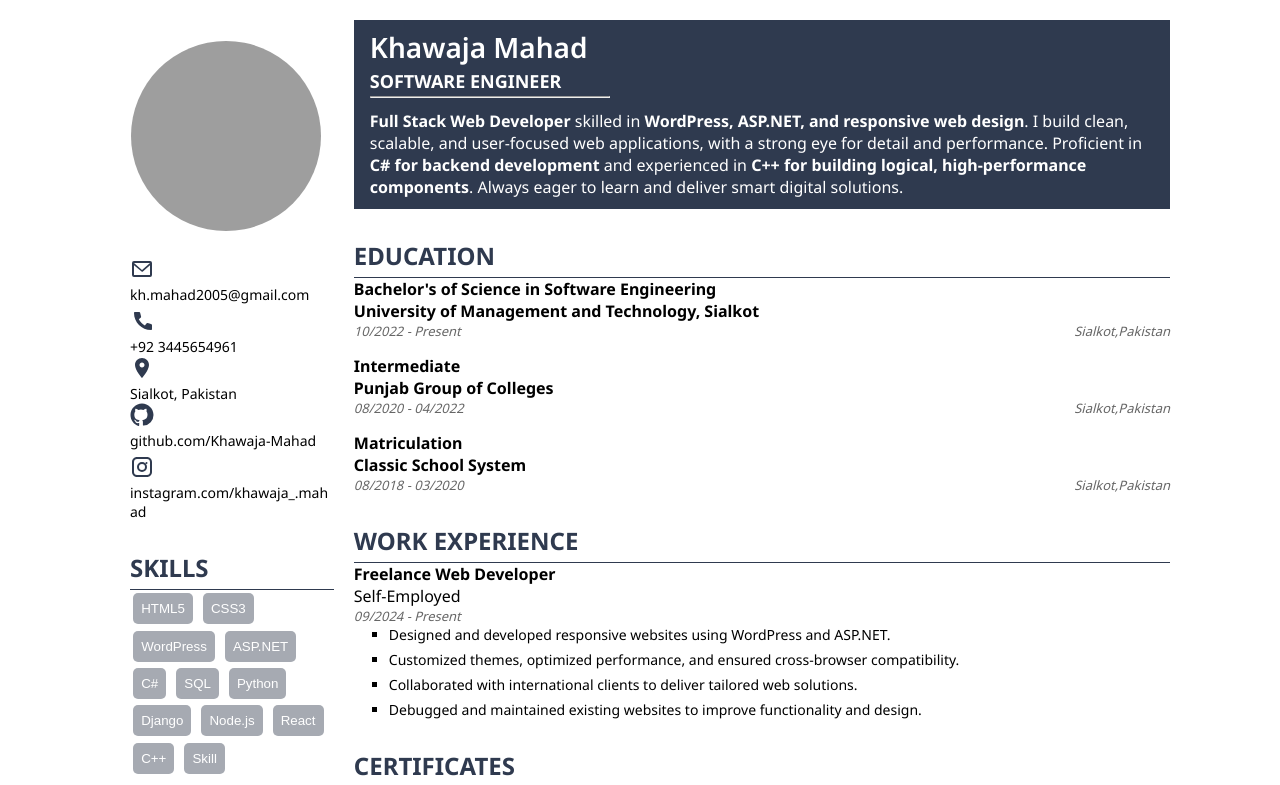
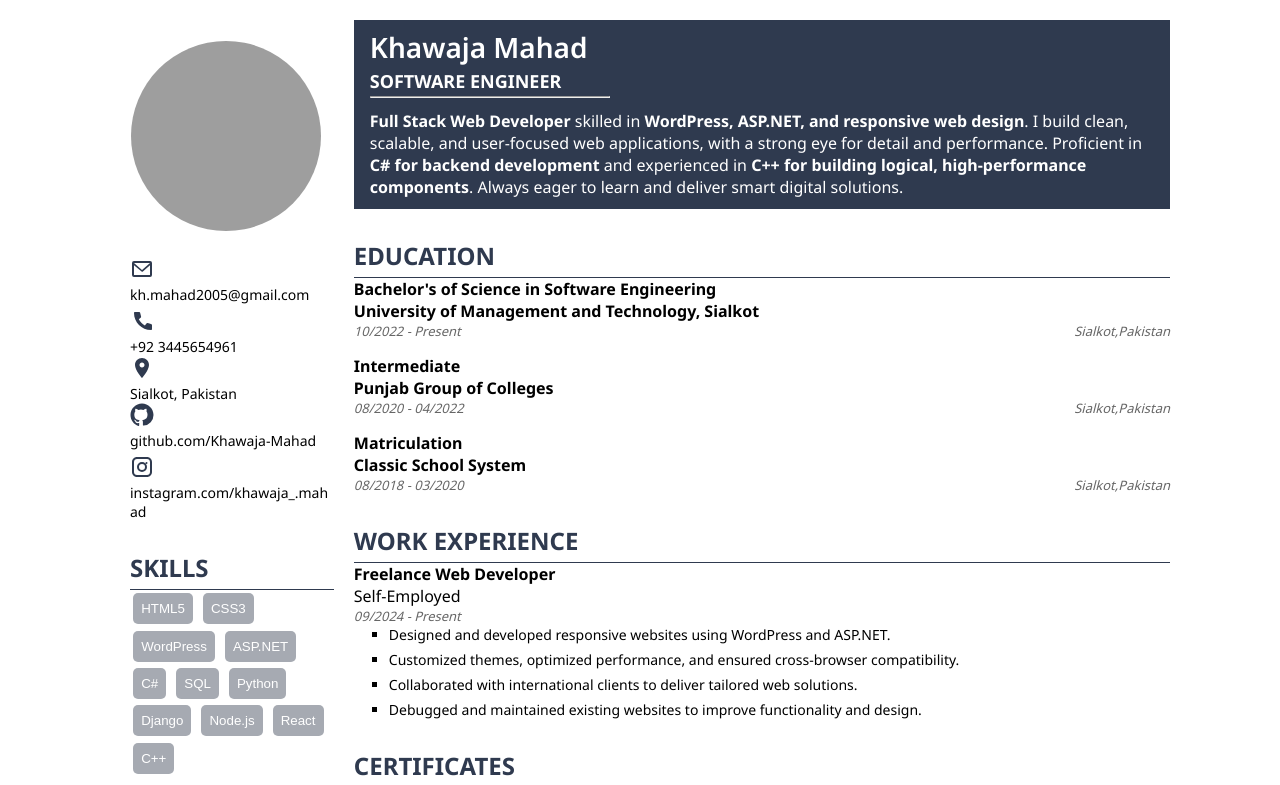
Before and after one commit to Khawaja-Mahad/CV, a plain HTML site: page index.html in a window 1280 px wide. Shown: the top 785 px of the page. Drawn offline with Linux system fonts and the light colour scheme; grey boxes are pictures that could not be loaded.

Commit message:
index.html

```diff
--- a/index.html
+++ b/index.html
@@ -60,7 +60,6 @@
                 <button>Node.js</button>
                 <button>React</button>
                 <button>C++</button>
-                <button>Skill</button>
             </div>
 
             <div class="languages section">
```
